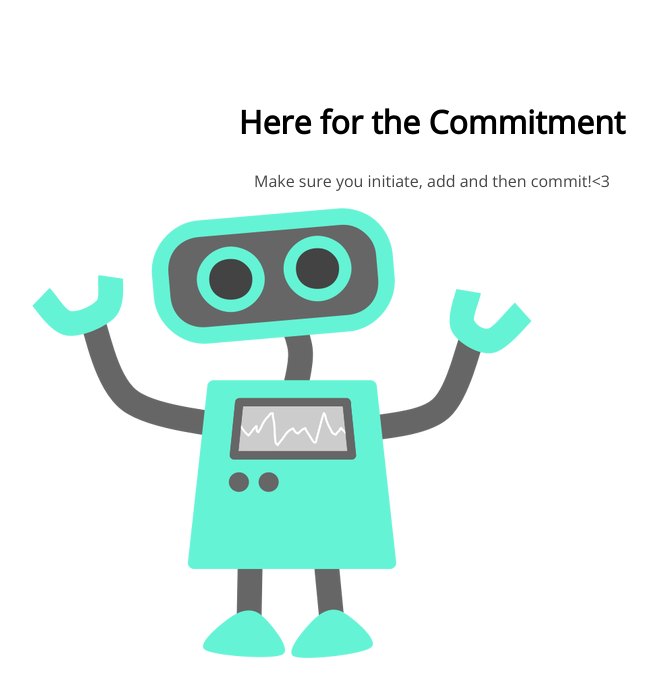
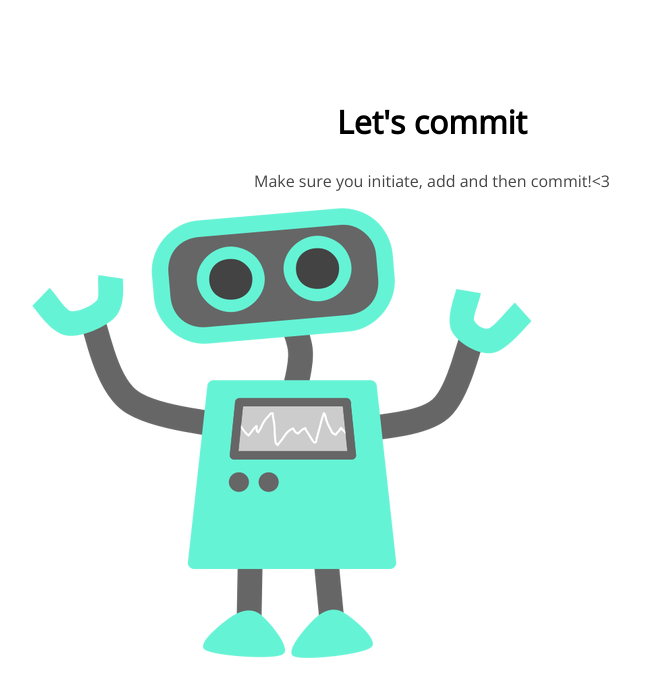
Before and after one commit to brighterhues/105-project, a plain HTML site: page index.html in a window 1280 px wide. Shown: the whole page, without its empty margins (208-865 px from the left). Drawn offline with nearby package versions, Linux system fonts and the light colour scheme.

Commit message:
changed title again

```diff
--- a/index.html
+++ b/index.html
@@ -8,7 +8,7 @@
 </head>
 <body>
 	<section>
-		<h1>Here for the Commitment</h1>
+		<h1>Let's commit</h1>
 		<p>Make sure you initiate, add and then commit!<3</p>
 		<img src="img/happy-blue-robot.png">
 	</section>
```
